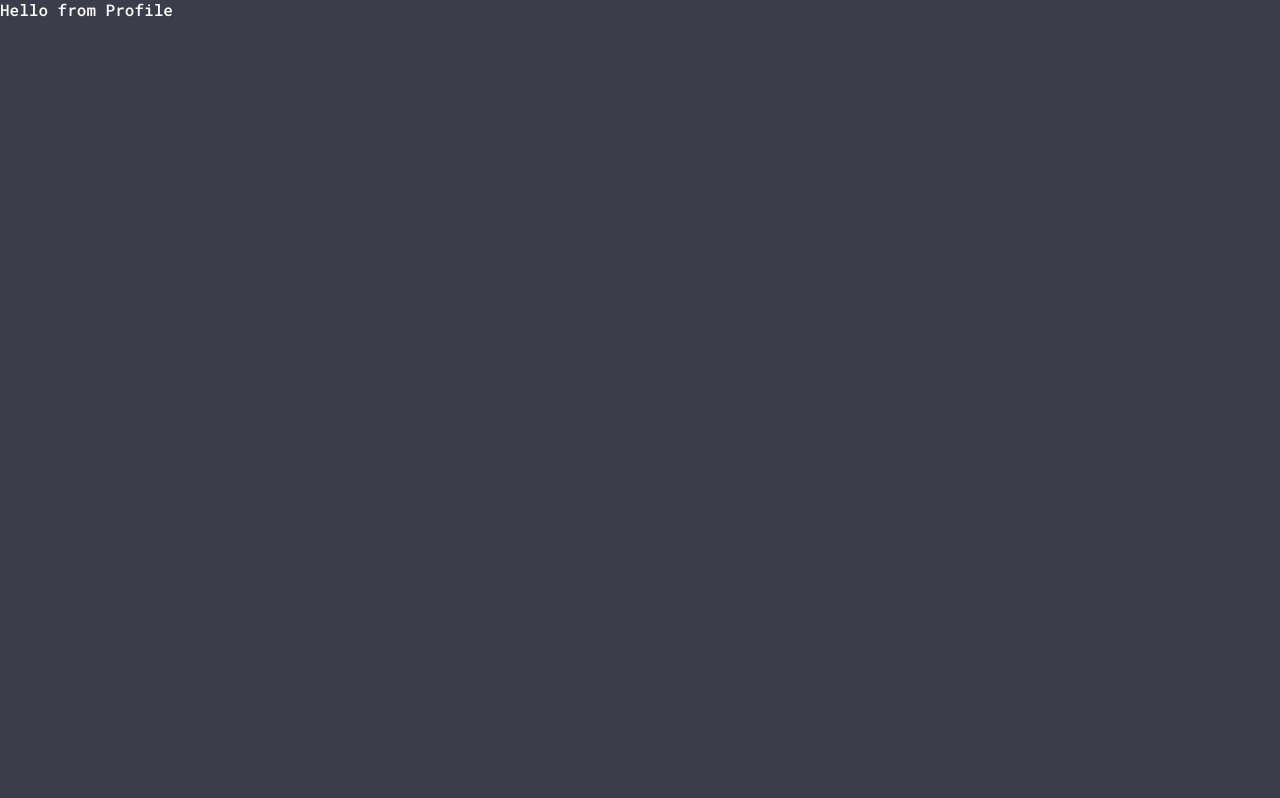
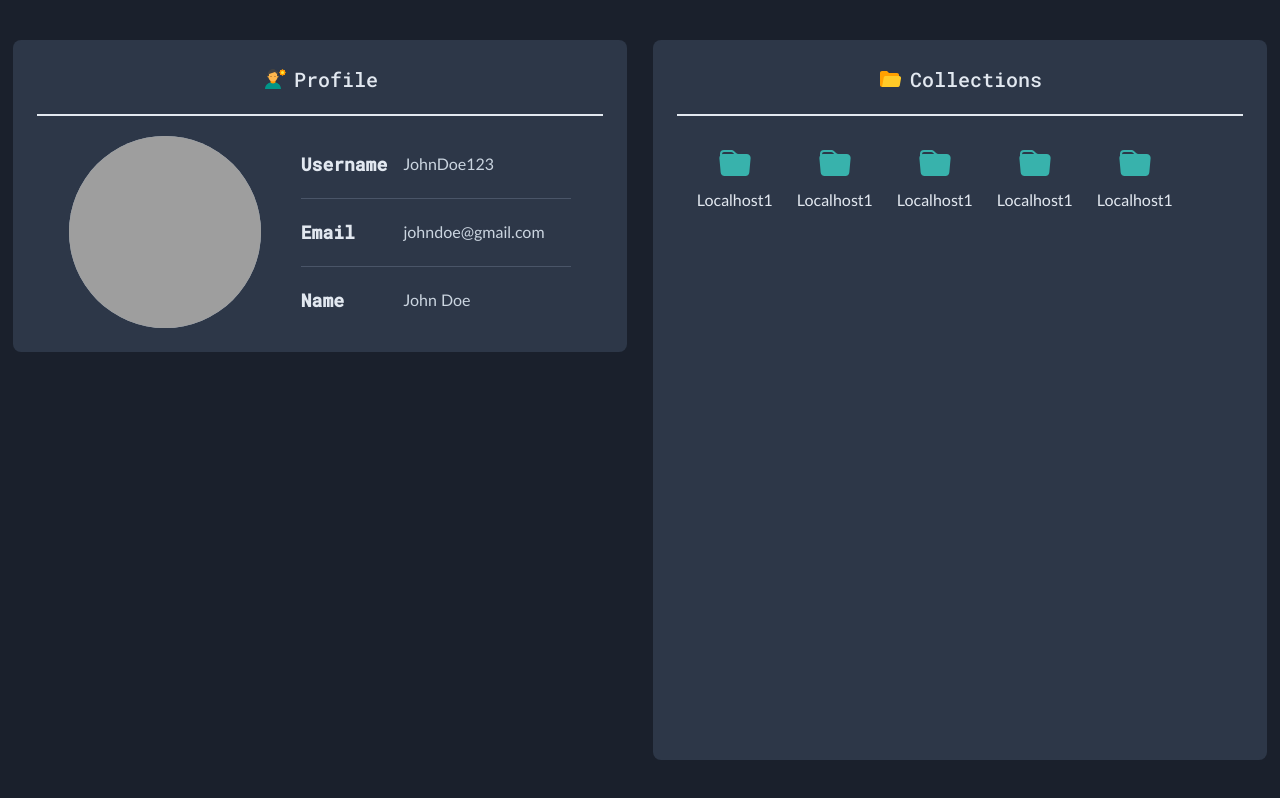
Before and after one commit to arifrahman9/APIMAN.IO, a React (Create React App) app in the folder client/: page /profile in a window 1280 px wide. Built offline with nearby package versions, Linux system fonts and the light colour scheme; grey boxes are pictures that could not be loaded; a web font is replaced by a local one.

Commit message:
adding profile page

```diff
--- a/client/package.json
+++ b/client/package.json
@@ -19,6 +19,7 @@
     "framer-motion": "^4.1.17",
     "react": "^17.0.2",
     "react-dom": "^17.0.2",
+    "react-icons": "^4.3.1",
     "react-redux": "^7.2.6",
     "react-router-dom": "^6.0.1",
     "react-scripts": "4.0.3",
--- a/client/src/App.js
+++ b/client/src/App.js
@@ -6,7 +6,7 @@ import "./assets/vendor/fontawesome-free/css/all.css";
 import Login from "./views/Login";
 import Register from "./views/Register";
 import Home from "./views/Home";
-import Profile from "./views/Profile";
+import ProfilePage from "./views/ProfilePage";
 import ForgotPassword from "./views/ForgotPassword";
 
 export default function App() {
@@ -18,7 +18,7 @@ export default function App() {
         <Route exact path="/login" element={<Login />} />
         <Route path="/forgot-password" element={<ForgotPassword />} />
         <Route path="/register" element={<Register />} />
-        <Route path="/profile" element={<Profile />} />
+        <Route path="/profile" element={<ProfilePage />} />
         <Route path="/" element={<Home />} />
       </Routes>
     </>
--- /dev/null
+++ b/client/src/views/ProfilePage.js
@@ -0,0 +1,83 @@
+import { Flex, Text, Icon, Avatar, VStack, Box, HStack, StackDivider } from '@chakra-ui/react'
+import { FcPortraitMode, FcOpenedFolder } from 'react-icons/fc'
+import { BsFolderFill } from 'react-icons/bs'
+
+export default function ProfilePage () {
+  return (
+    <Flex bgColor='gray.800' height='100vh' justifyContent='space-around' alignItems='center' width='100vw' position='relative' paddingY={10}>
+      {/* Left container */}
+      <Flex width='48%' minHeight='100%' position='static' top={0} left={0}>
+        <Flex width='100%' alignItems='flex-start'>
+          <Flex bgColor='gray.700' minWidth='100%' flexDirection='column' borderRadius={8} p={6}>
+            {/* headers */}
+            <Flex width='100%' justifyContent='center' alignItems='center' borderBottom='2px solid' borderColor='gray.200' paddingBottom={5} marginBottom={5}>
+              <Icon as={FcPortraitMode} boxSize={6} marginRight={2}/>
+              <Text color='gray.200' fontSize='xl'>Profile</Text>
+            </Flex>
+            {/* content profile */}
+            <Flex width='100%' paddingX={8}>
+              {/* Avatar */}
+              <Flex>
+                <Avatar boxSize='10em' src='https://bit.ly/broken-link' />
+              </Flex>
+              {/* Detail */}
+              <VStack divider={<StackDivider borderColor='gray.600' />} width='100%' marginLeft={10} justifyContent='center' spacing={5}>
+                <Box width='100%'>
+                  <HStack justifyContent='flex-start' width='100%'>
+                    <Text width='35%' color='gray.200' fontSize='lg' fontWeight='bold'>Username</Text>
+                    <Text color='gray.300' fontFamily='calibri' fontWeight='light' fontSize='md'>JohnDoe123</Text>
+                  </HStack>
+                </Box>
+                <Box width='100%'>
+                  <HStack justifyContent='flex-start' width='100%'>
+                    <Text width='35%' color='gray.200' fontSize='lg' fontWeight='bold'>Email</Text>
+                    <Text color='gray.300' fontFamily='calibri' fontWeight='light' fontSize='md'>johndoe@gmail.com</Text>
+                  </HStack>
+                </Box>
+                <Box width='100%'>
+                  <HStack justifyContent='flex-start' width='100%'>
+                    <Text width='35%' color='gray.200' fontSize='lg' fontWeight='bold'>Name</Text>
+                    <Text color='gray.300' fontFamily='calibri' fontWeight='light' fontSize='md'>John Doe</Text>
+                  </HStack>
+                </Box>
+              </VStack>
+            </Flex>
+          </Flex>
+        </Flex>
+      </Flex>
+      {/* Right container */}
+      <Flex width='48%' minHeight='100%' position='static' top={0} right={0}>
+        <Flex bgColor='gray.700' width='100%' borderRadius={8} p={6} flexDirection='column'>
+          {/* headers */}
+          <Flex alignSelf='flex-start' width='100%' justifyContent='center' alignItems='center' borderBottom='2px solid' borderColor='gray.200' paddingBottom={5} marginBottom={5}>
+            <Icon as={FcOpenedFolder} boxSize={6} marginRight={2}/>
+            <Text color='gray.200' fontSize='xl'>Collections</Text>
+          </Flex>
+          {/* Collection list */}
+          <Flex paddingX={2}>
+            <Box alignItems='center' justifyContent='center' display='flex' flexDirection='column' margin={3}>
+              <Icon as={BsFolderFill} color='teal.400' boxSize={8}/>
+              <Text color='gray.200' fontFamily='calibri' marginTop={2}>Localhost1</Text>
+            </Box>
+            <Box alignItems='center' justifyContent='center' display='flex' flexDirection='column' margin={3}>
+              <Icon as={BsFolderFill} color='teal.400' boxSize={8}/>
+              <Text color='gray.200' fontFamily='calibri' marginTop={2}>Localhost1</Text>
+            </Box>
+            <Box alignItems='center' justifyContent='center' display='flex' flexDirection='column' margin={3}>
+              <Icon as={BsFolderFill} color='teal.400' boxSize={8}/>
+              <Text color='gray.200' fontFamily='calibri' marginTop={2}>Localhost1</Text>
+            </Box>
+            <Box alignItems='center' justifyContent='center' display='flex' flexDirection='column' margin={3}>
+              <Icon as={BsFolderFill} color='teal.400' boxSize={8}/>
+              <Text color='gray.200' fontFamily='calibri' marginTop={2}>Localhost1</Text>
+            </Box>
+            <Box alignItems='center' justifyContent='center' display='flex' flexDirection='column' margin={3}>
+              <Icon as={BsFolderFill} color='teal.400' boxSize={8}/>
+              <Text color='gray.200' fontFamily='calibri' marginTop={2}>Localhost1</Text>
+            </Box>
+          </Flex>
+        </Flex>
+      </Flex>
+    </Flex>
+  )
+}
```
Also changed, not shown: 1 other file (tests, documents, lock files or other folders).
